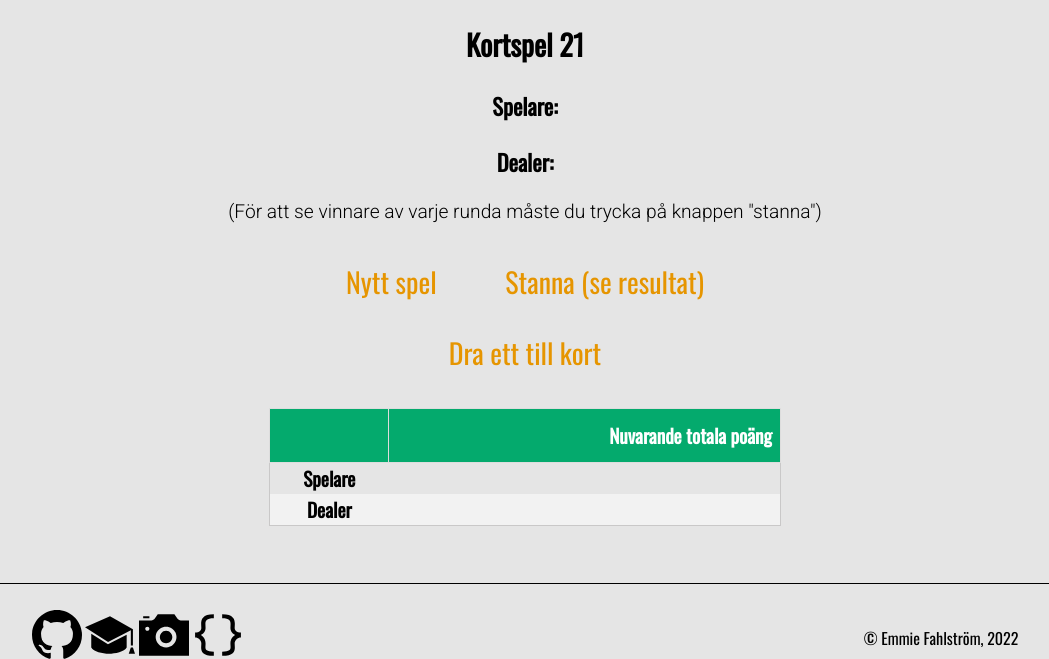
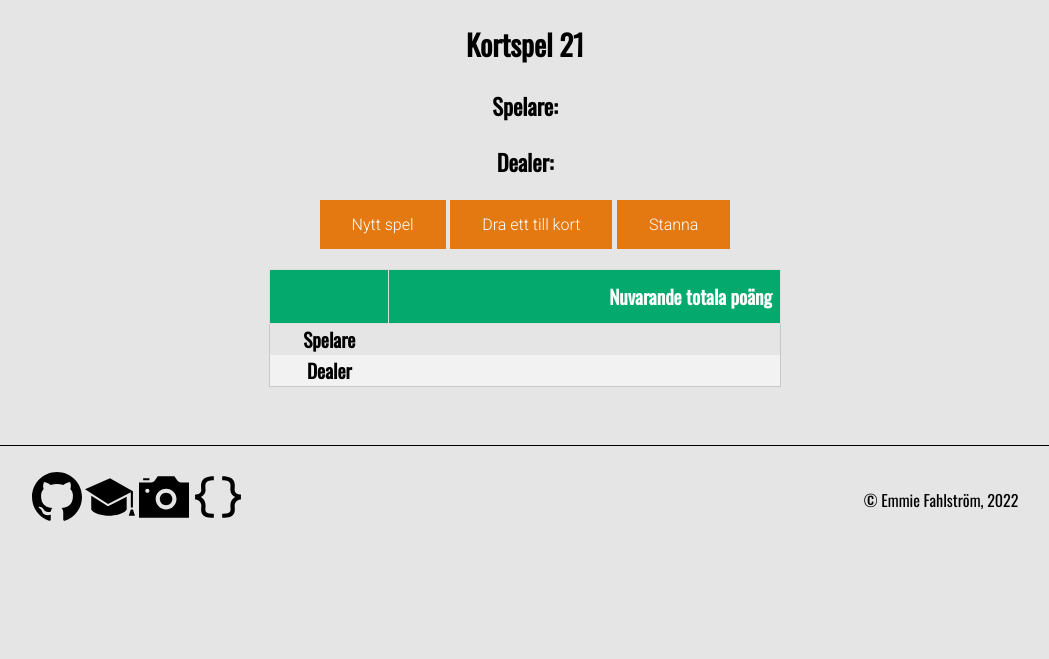
Before and after one commit to emcofa/mvc-report, a Symfony app: template templates/card/game-plan.html.twig in a window 1280 px wide. Shown: the part 131-790 px from the top of the page, without its empty margins (115-1164 px from the left). After the commit the page ends 652 px from the top, so only its background shows below. Run offline with Twig, Linux system fonts and the light colour scheme; the template is opened without the code that fills it, so the values that code supplies are empty; some libraries are stand-ins or nearby versions.

Commit message:
removed interface for player and changed to game interface instead

```diff
--- a/public/css/game21.css
+++ b/public/css/game21.css
@@ -35,9 +35,15 @@ tr:nth-child(even) {
     margin-bottom: 20px;
 }
 
-button {
+.button {
     background-color: #E47911;
     border: none;
+    color: white;
+    padding: 15px 32px;
+    text-align: center;
+    text-decoration: none;
+    display: inline-block;
+    font-size: 16px;
 }
 
 .btn {
--- a/templates/card/game-plan.html.twig
+++ b/templates/card/game-plan.html.twig
@@ -29,15 +29,14 @@
                     {% endfor %}
                 </div>
             </div>
-            <p>(För att se vinnare av varje runda måste du trycka på knappen "stanna")</p>
         </div>
         <h3 id="message">{{message}}</h3>
         <div id="buttons" class="row">
 
             <div class="buttons">
-                <a class="begin-game-btn btn" href="{{ path("game-plan") }}">Nytt spel</a>
-                <a class="begin-game-btn btn" href="{{ path("stand") }}">Stanna (se resultat)</a>
-                <a class="begin-game-btn btn" href="{{ path("hit") }}">Dra ett till kort</a>
+                <a class="button" href="{{ path("game-plan") }}">Nytt spel</a>
+                <a class="button" href="{{ path("hit") }}">Dra ett till kort</a>
+                <a class="button" href="{{ path("stand") }}">Stanna</a>
             </div>
         </div>
 
```
Also changed, not shown: src/Card/InterfacePlayer21.php (deleted, +0 -52 lines).
